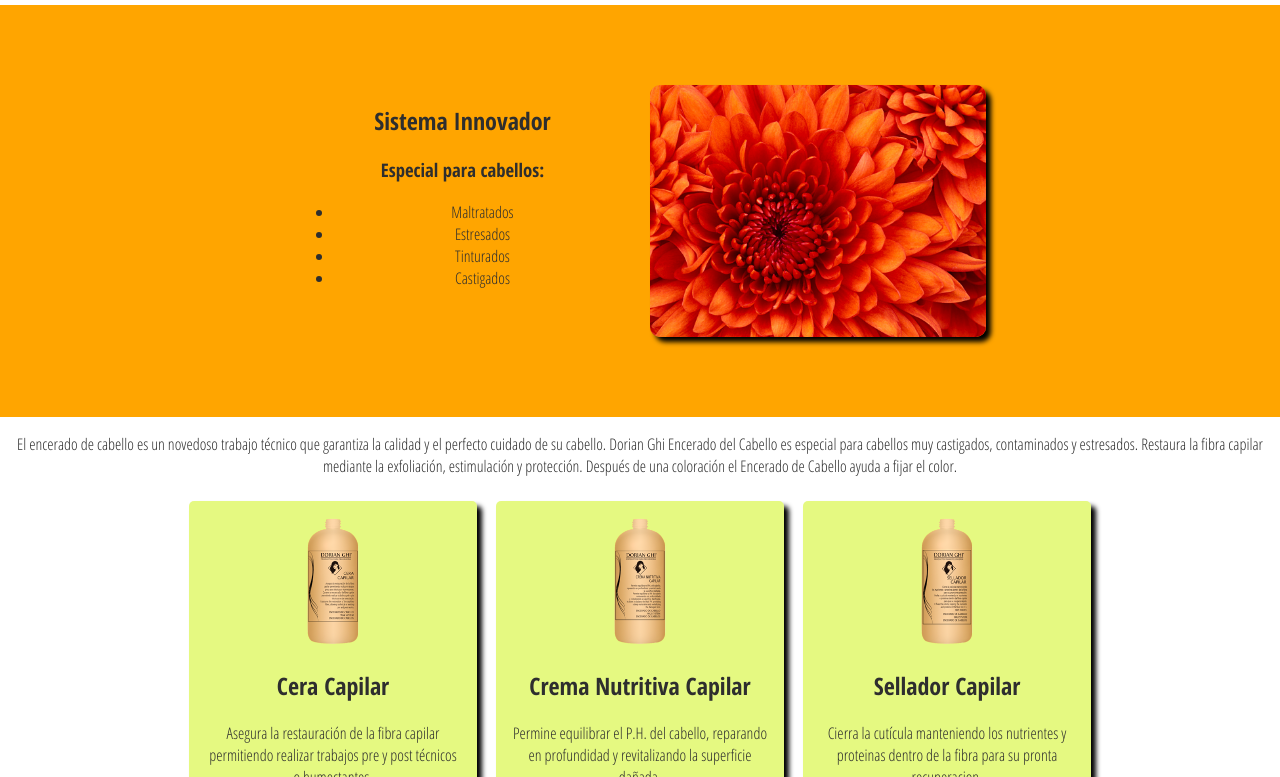
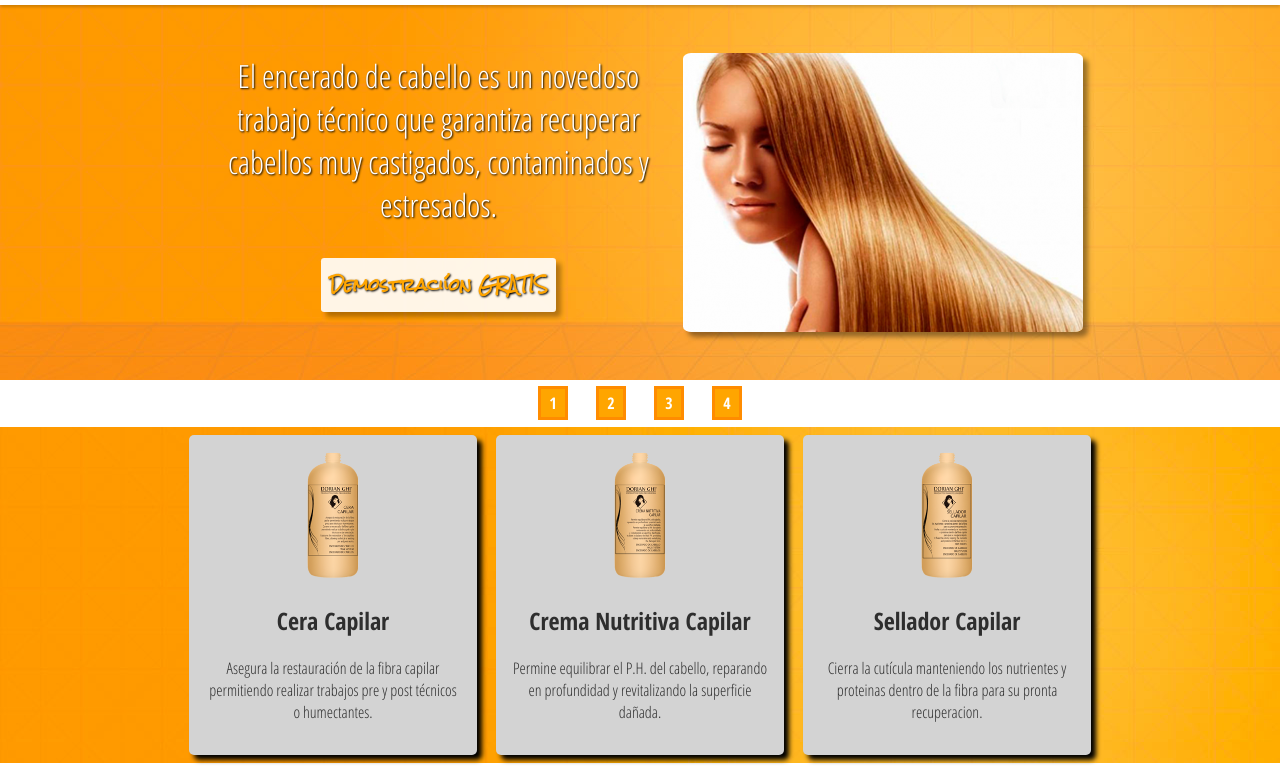
Before and after one commit to marianvilla/EnceradoNew, a plain HTML site: page index.html in a window 1280 px wide. Shown: the part 127-904 px from the top of the page. Drawn offline with Linux system fonts and the light colour scheme.

Commit message:
Diseño inicial del display principal

```diff
--- a/css/estilos.css
+++ b/css/estilos.css
@@ -17,6 +17,7 @@ body
 }
 header
 {
+
 
 }
 nav
@@ -84,6 +85,7 @@ footer
 #header-top
 {
 	background: url("../img/fondo.jpg");
+	box-shadow: 0px -2px 3px rgba(0,0,0,0.2) inset;
 	margin: 0;
 	padding-top: 0.5em;
 }
@@ -122,7 +124,9 @@ footer
 }
 #header-texto
 {
-
+	box-shadow: 0px 2px 3px rgba(0,0,0,0.2);
+	display: inline-block;
+	width: 100%;
 }
 #logotipo
 {
@@ -149,33 +153,73 @@ footer
 }
 #display
 {
-	background: orange;
+	text-shadow:1px 1px 2px black;
+
+	background: url("../img/fondo1.jpg") no-repeat;
+	color: white;
 	margin:0;
-	padding: 5em;
+
+
+
+}
+#display img
+{
+
+display: inline-block;
+vertical-align: top;
+
+
+border-radius: 2%;
+border-color:  white;
+box-shadow: 5px 5px 5px rgba(0, 0, 0, 0.4);
+margin-top: 3em;
+margin-bottom: 3em;
+
+
 }
 #display figcaption
 {
 	display: inline-block;
 	vertical-align: top;
-	width: 30%;
+	margin: 1.1em;
+	padding: 0;
+	width: 35%;
 }
-#display img
+#display p
 {
-	border-radius: 10px;
-	box-shadow: black 5px 5px 5px;
+	font-size: 2em;
+
+
+
+
+
+}
+#display #boton-demo
+{
 	display: inline-block;
-	margin-left: 1em;
-	vertical-align: top;
-	width: 30%;
+	color: orange;
+	background: rgba(255,255,255,0.9);
+	padding: 0.5em;
+	font-family: 'RockSaltRegular', normal;
+	text-shadow:1px 1px 2px black;
+	border-radius: 0.2em;
+	box-shadow: 5px 5px 5px rgba(0, 0, 0, 0.3);
 }
+#display #boton-demo:hover
+{
+	background: white;
+	box-shadow: 5px 5px 5px rgba(255, 255, 255, 0.3);
+}
+
 #pasos
 {
 	width: 100%;
+	background: url("../img/fondo2.jpg");
 }
 #cera, #crema, #sellador
 {
 	display: inline-block;
-	background: rgba(212,245,46,0.6);
+	background: lightgray;
 	border-radius: 5px;
 	box-shadow: black 5px 5px 5px;
 	margin: 0.5em;
@@ -183,3 +227,17 @@ footer
 	vertical-align: top;
 	width: 20%;
 }
+.boton-slide
+{
+	color: white;
+	font-size: 1em;
+	font-weight: bold;
+	display: inline-block;
+	vertical-align: top;
+	margin: 0.4em 0.8em;
+	background: orange;
+	border-style: solid;
+	border-width: 0.2em;
+	border-color: darkorange;
+	padding: 0.2em 0.5em 0.2em 0.5em;
+}
--- a/index.html
+++ b/index.html
@@ -22,7 +22,7 @@
 			</div>
 			<div id="contacto">
 				<img src="img/phone.png">
-				<p>Llamanos al <strong>(506) 70150584</strong></p>
+				<p>Llamanos al <strong>(506) 70440584</strong></p>
 			<nav>
 				<ul>
 					<li><a href="">Beneficios</a></li>
@@ -35,8 +35,6 @@
 
 			</div>
 		</div>
-
-
 		<div id="header-texto">
 			<h2>Encerado de Cabello...  porque el cabello sano es Hermoso.</h2>
 		</div>
@@ -45,21 +43,17 @@
 	<section id="display">
 		<figure>
 			<figcaption>
-				<h2>Sistema Innovador</h2>
-				<h3>Especial para cabellos:</h3>
-				<ul>
-					<li>Maltratados</li>
-					<li>Estresados</li>
-					<li>Tinturados</li>
-					<li>Castigados</li>
-				</ul>
+			<p>El encerado de cabello es un novedoso trabajo técnico que garantiza recuperar cabellos muy castigados, contaminados y estresados.</P>
+				<div id="boton-demo"><strong>Demostraciíon GRATIS</strong></div>
 			</figcaption>
-			<img src="img/Chrysanthemum.jpg">
+		<img src="img/healthy-hair.png"></img>
 		</figure>
 	</section>
 	<section id="historia">
-		<p>El encerado de cabello es un novedoso trabajo técnico que garantiza la calidad y el perfecto cuidado de su cabello. Dorian Ghi Encerado del Cabello es especial para cabellos muy castigados, contaminados y estresados. Restaura la fibra capilar mediante la exfoliación, estimulación y protección. Después de una coloración el Encerado de Cabello ayuda a fijar el color.
-		</p>
+		<div class="boton-slide" id="uno">1</div>
+		<div class="boton-slide" id="dos">2</div>
+		<div class="boton-slide" id="tres">3</div>
+		<div class="boton-slide" id="cuatro">4</div>
 	</section>
 	<section id="pasos">
 		<article id="cera">
```
Also changed, not shown: img/fondo1.jpg (added), img/fondo2.jpg (added), img/healthy-hair.png (added), img/salon.png (added), img/struckaxiom.png (added), 1 other file.
